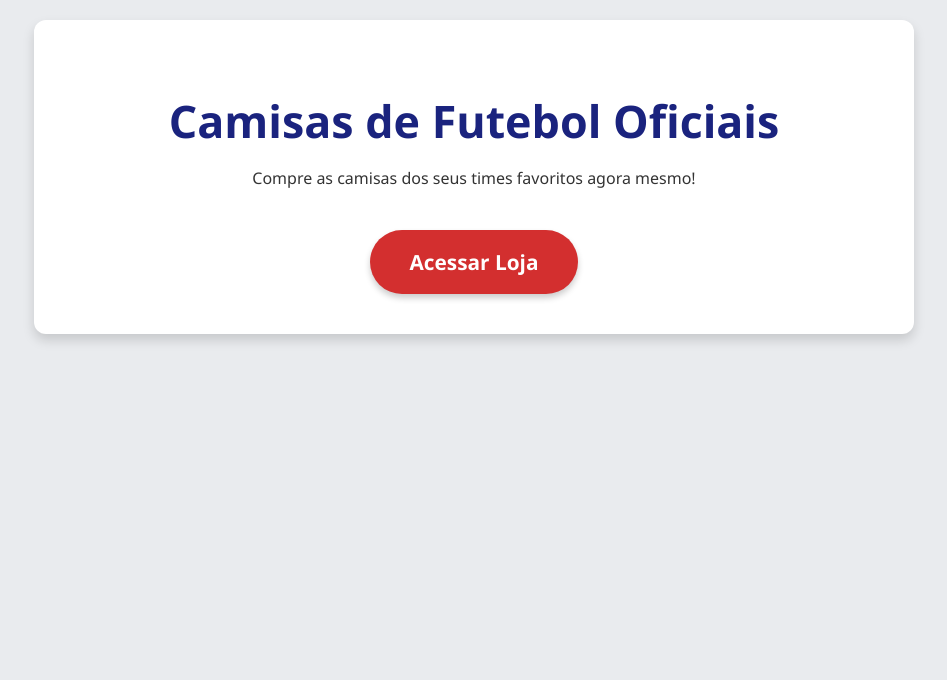
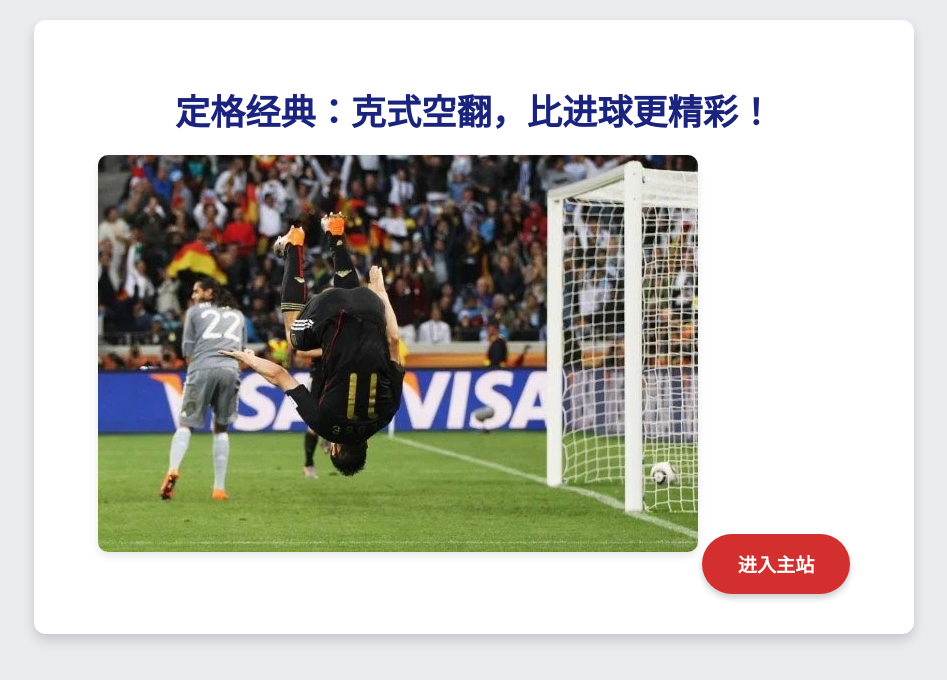
Before and after one commit to cwucv/redirect-landing, a plain HTML site: page index.html in a window 1280 px wide. Shown: the whole page, without its empty margins (166-1113 px from the left). Drawn offline with Linux system fonts and the light colour scheme.

Commit message:
Update index.html

```diff
--- a/index.html
+++ b/index.html
@@ -35,14 +35,21 @@
     }
     h1 {
       color: #1a237e;
-      font-size: 2.8em;
-      margin-bottom: 10px;
+      font-size: 2.2em;
+      margin-bottom: 20px;
+    }
+    img {
+      max-width: 100%;
+      height: auto;
+      border-radius: 10px;
+      box-shadow: 0 4px 8px rgba(0,0,0,0.1);
+      margin-bottom: 20px;
     }
     .btn {
       display: inline-block;
       margin-top: 25px;
-      padding: 18px 40px;
-      font-size: 1.3em;
+      padding: 16px 36px;
+      font-size: 1.2em;
       font-weight: bold;
       color: #fff;
       background-color: #d32f2f;
@@ -60,9 +67,9 @@
 <body>
 
   <div class="container">
-    <h1>Camisas de Futebol Oficiais</h1>
-    <p>Compre as camisas dos seus times favoritos agora mesmo!</p>
-    <a class="btn" href="https://www.seusiteoficial.com.br" target="_blank">Acessar Loja</a>
+    <h1>定格经典：克式空翻，比进球更精彩！</h1>
+    <img src="https://raw.githubusercontent.com/cwucv/redirect-landing/main/%E5%AE%9A%E6%A0%BC%E7%BB%8F%E5%85%B8%EF%BC%9A%E5%85%8B%E5%BC%8F%E7%A9%BA%E7%BF%BB%EF%BC%8C%E6%AF%94%E8%BF%9B%E7%90%83%E6%9B%B4%E7%B2%BE%E5%BD%A9%EF%BC%81_9_%E9%87%91%E5%B1%9E_%E6%9D%A5%E8%87%AA%E5%B0%8F%E7%BA%A2%E4%B9%A6%E7%BD%91%E9%A1%B5%E7%89%88.jpg" alt="克式空翻" />
+    <a class="btn" href="https://qdppc.com/" target="_blank">进入主站</a>
   </div>
 
 </body>
```
